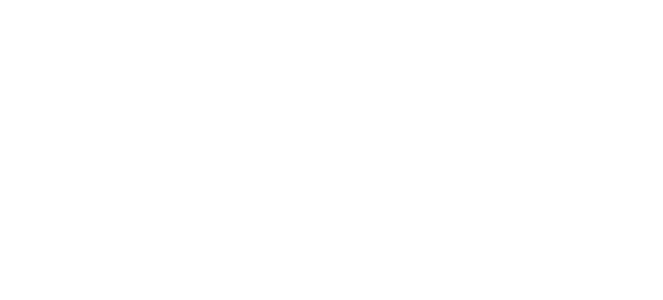
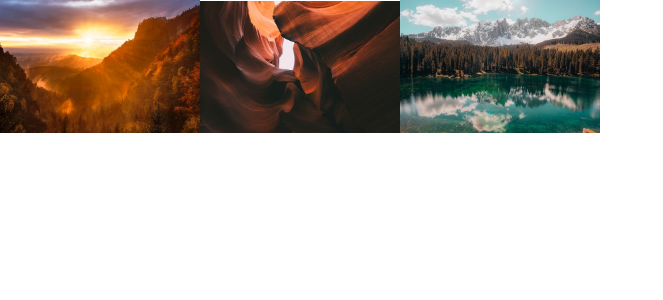
Before and after one commit to edawson1980/reactjs-lightbox, a React (Create React App) app in the folder react-lightbox/: page / in a window 1280 px wide. Shown: the top 300 px of the page, without its empty margins (0-663 px from the left). Built offline with nearby package versions, Linux system fonts and the light colour scheme.

Commit message:
use .map() to add images to lightbox div

```diff
--- a/react-lightbox/src/App.js
+++ b/react-lightbox/src/App.js
@@ -64,6 +64,9 @@
     <div className="App">
 
     <section className="lightbox">
+      {images.map(image =>
+        <img key={image.id} onClick={openModal} src={image.src} alt={image.alt}/>
+      )}
 
     </section>
 
```
